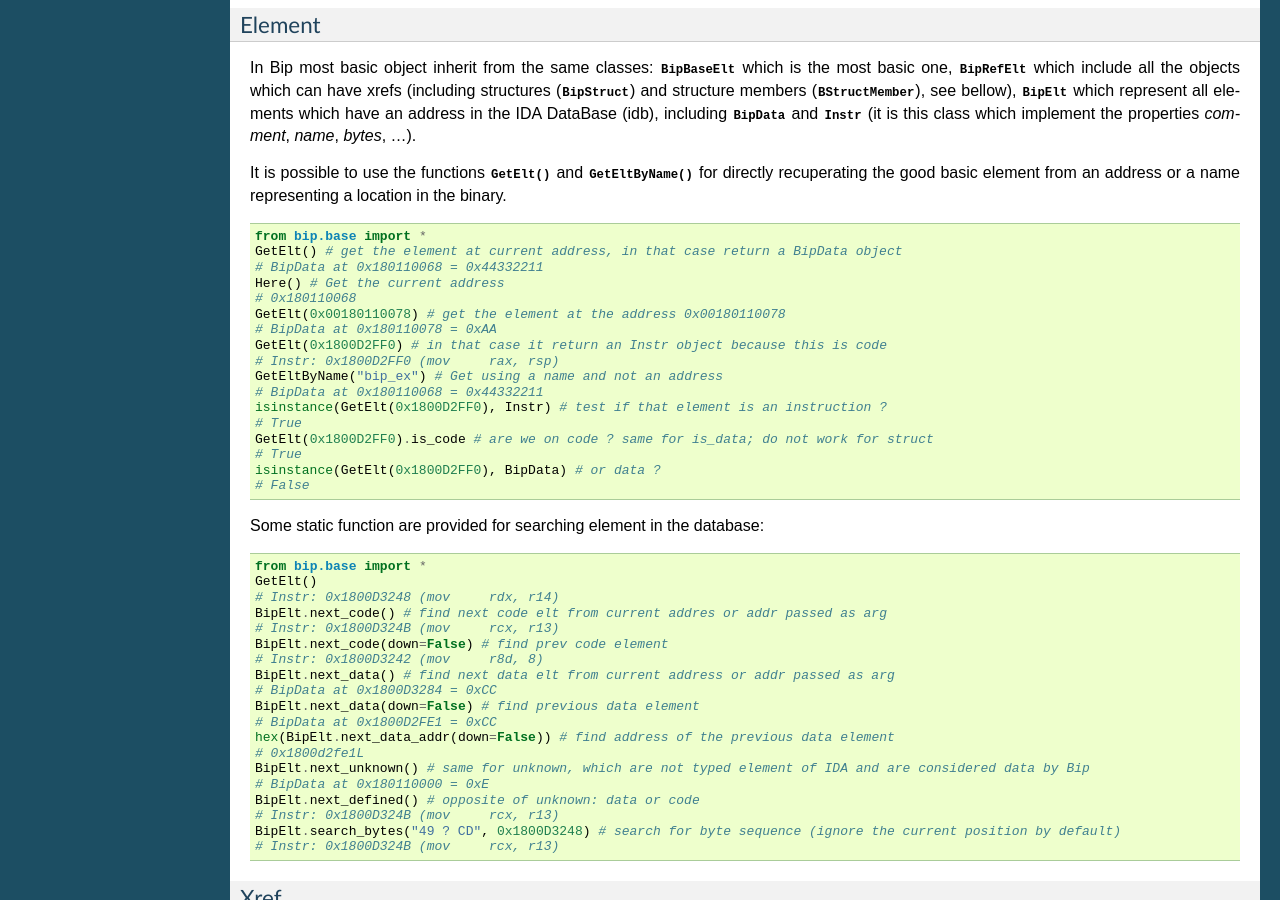
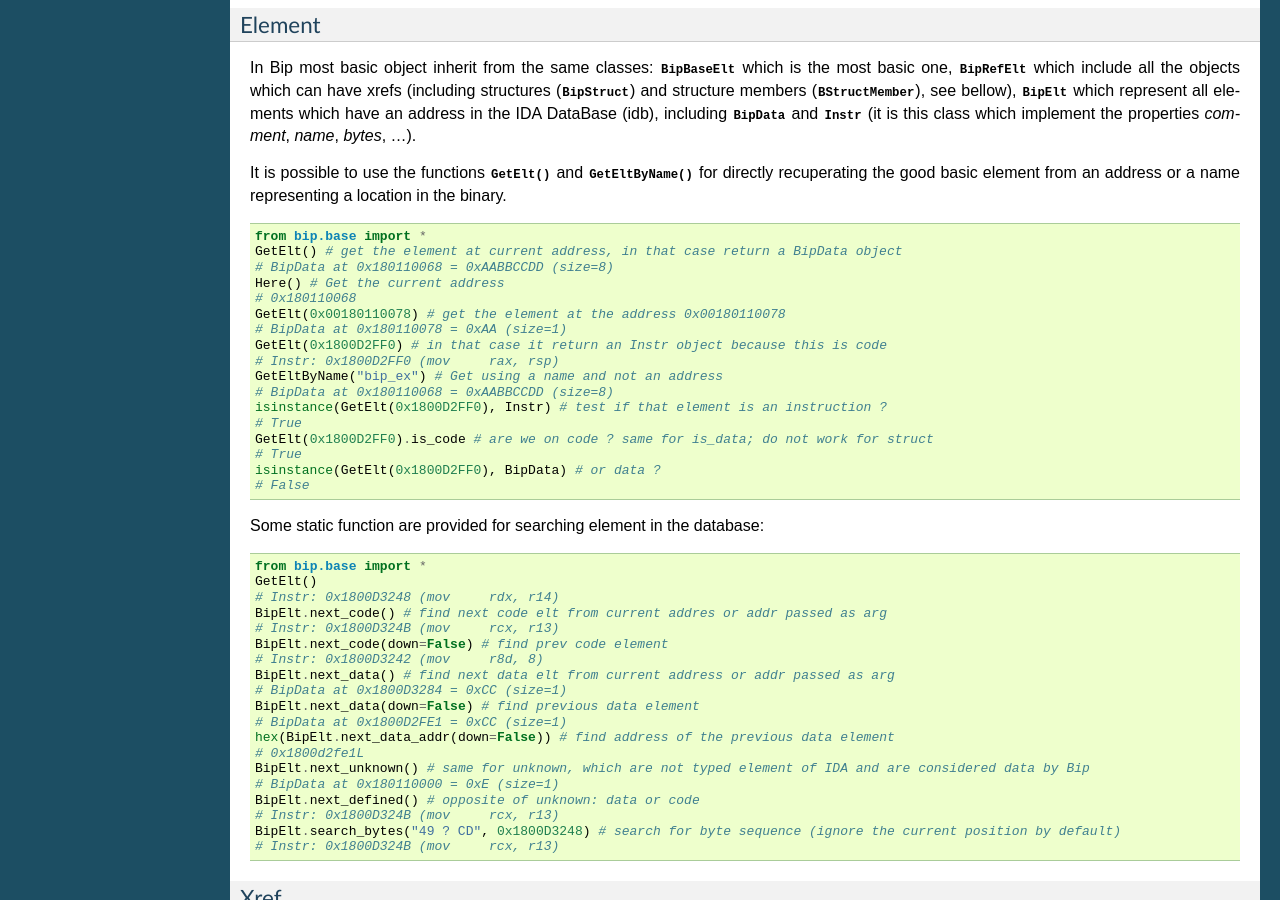
Before and after one commit to synacktiv/bip, a Sphinx documentation site: the page built from doc/general/overview.rst, in a window 1280 px wide and 900 px high, scrolled down 2451 px. Built offline with Sphinx 7.4.7, drawn with Linux system fonts in a browser that asks for light colours; formulas are drawn with MathJax 3; some of the changed text lies outside the part shown.

Commit message:
doc & README: update overview with new bipdata and change for the plugins; add IDA version number

```diff
--- a/doc/general/overview.rst
+++ b/doc/general/overview.rst
@@ -127,7 +127,7 @@
 
     from bip.base import *
     d = BipData(0x000180110068) # .rdata:0000000180110068 bip_ex          dq offset unk_180110DE0
-    # BipData at 0x180110068 = 0x180110DE0
+    # BipData at 0x180110068 = 0x180110DE0 (size=8)
     d.name # Name of the symbol if any
     # bip_ex
     d.is_word # is it a word
@@ -178,15 +178,15 @@
 
     from bip.base import *
     GetElt() # get the element at current address, in that case return a BipData object
-    # BipData at 0x180110068 = 0x44332211
+    # BipData at 0x180110068 = 0xAABBCCDD (size=8)
     Here() # Get the current address
     # 0x180110068
     GetElt(0x00180110078) # get the element at the address 0x00180110078
-    # BipData at 0x180110078 = 0xAA
+    # BipData at 0x180110078 = 0xAA (size=1)
     GetElt(0x1800D2FF0) # in that case it return an Instr object because this is code
     # Instr: 0x1800D2FF0 (mov     rax, rsp)
     GetEltByName("bip_ex") # Get using a name and not an address
-    # BipData at 0x180110068 = 0x44332211
+    # BipData at 0x180110068 = 0xAABBCCDD (size=8)
     isinstance(GetElt(0x1800D2FF0), Instr) # test if that element is an instruction ?
     # True
     GetElt(0x1800D2FF0).is_code # are we on code ? same for is_data; do not work for struct
@@ -206,13 +206,13 @@
     BipElt.next_code(down=False) # find prev code element
     # Instr: 0x1800D3242 (mov     r8d, 8)
     BipElt.next_data() # find next data elt from current address or addr passed as arg
-    # BipData at 0x1800D3284 = 0xCC
+    # BipData at 0x1800D3284 = 0xCC (size=1)
     BipElt.next_data(down=False) # find previous data element
-    # BipData at 0x1800D2FE1 = 0xCC
+    # BipData at 0x1800D2FE1 = 0xCC (size=1)
     hex(BipElt.next_data_addr(down=False)) # find address of the previous data element
     # 0x1800d2fe1L
     BipElt.next_unknown() # same for unknown, which are not typed element of IDA and are considered data by Bip
-    # BipData at 0x180110000 = 0xE
+    # BipData at 0x180110000 = 0xE (size=1)
     BipElt.next_defined() # opposite of unknown: data or code
     # Instr: 0x1800D324B (mov     rcx, r13)
     BipElt.search_bytes("49 ? CD", 0x1800D3248) # search for byte sequence (ignore the current position by default)
```
Also changed, not shown: other parts of doc/general/overview.rst (+8 -2 lines), README.md (+17 -10 lines).
